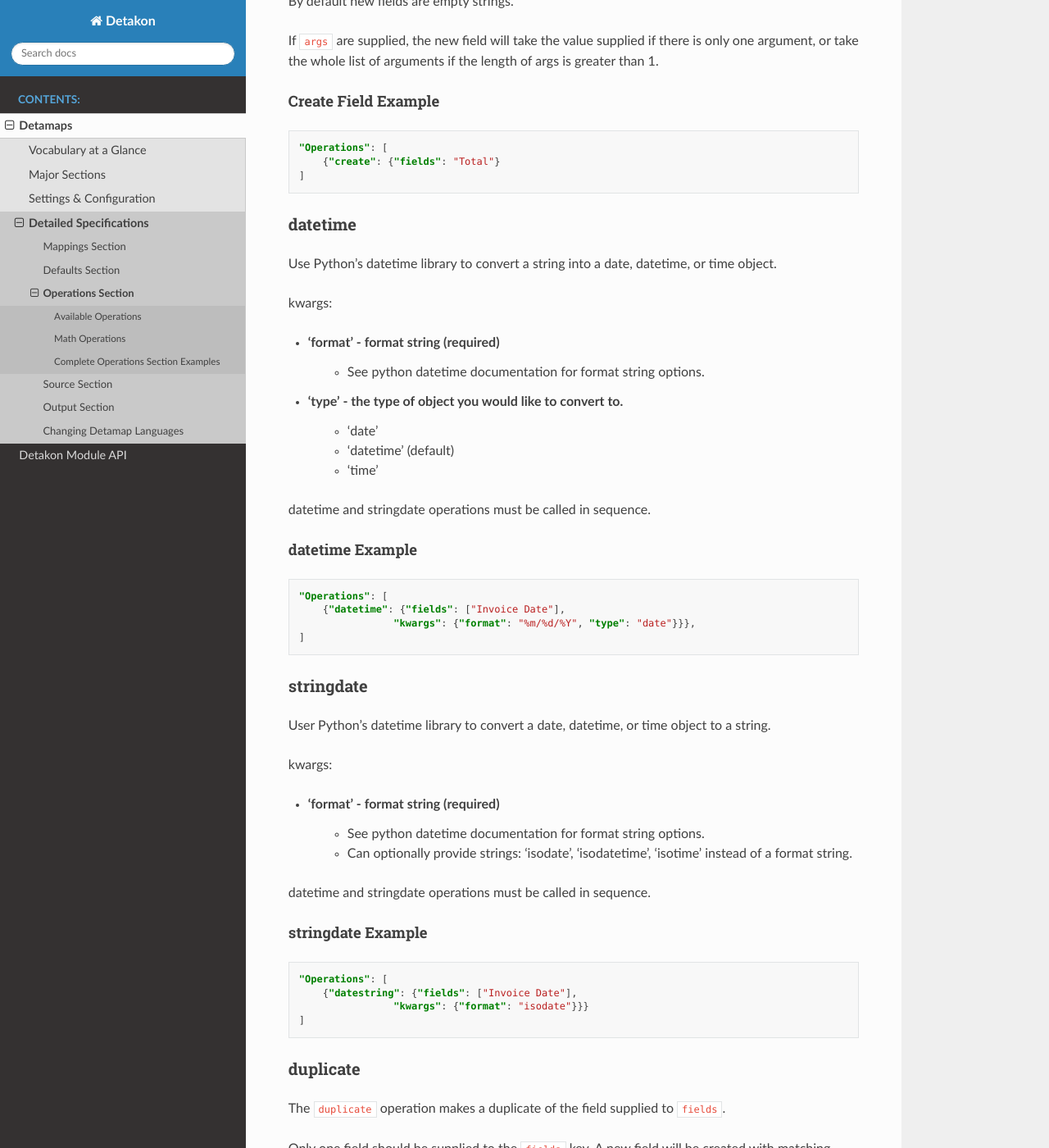
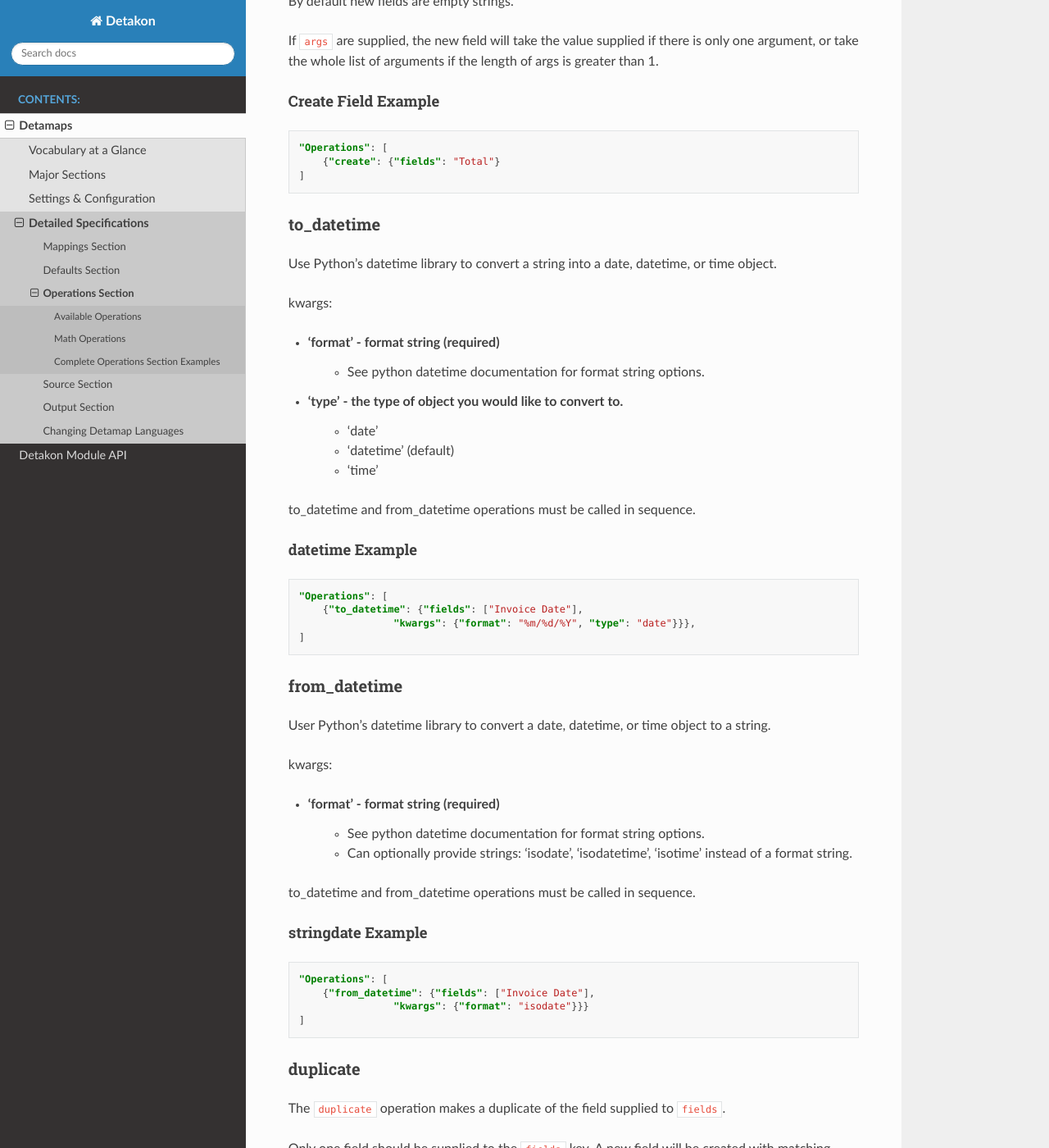
Before and after one commit to cknightfury/detakon, a Sphinx documentation site: the page built from docs/source/operations.rst, in a window 1280 px wide and 1400 px high, scrolled down 1832 px. Shown: the whole window at 82% size. Built offline with Sphinx 7.4.7 and the Read the Docs theme 3.1.0, drawn with Linux system fonts in a browser that asks for light colours.

Commit message:
changed primary to_datetime and from_datetime calls and aliases

```diff
--- a/docs/source/operations.rst
+++ b/docs/source/operations.rst
@@ -96,8 +96,8 @@ Create Field Example
         {"create": {"fields": "Total"}
     ]
 
-datetime
---------
+to_datetime
+-----------
 Use Python's datetime library to convert a string into a date, datetime, or time object.
 
 kwargs:
@@ -109,7 +109,7 @@ kwargs:
     * 'datetime' (default)
     * 'time'
 
-datetime and stringdate operations must be called in sequence.
+to_datetime and from_datetime operations must be called in sequence.
 
 datetime Example
 ^^^^^^^^^^^^^^^^^^^^
@@ -117,12 +117,12 @@ datetime Example
 .. code-block:: json-object
 
     "Operations": [
-        {"datetime": {"fields": ["Invoice Date"],
+        {"to_datetime": {"fields": ["Invoice Date"],
                     "kwargs": {"format": "%m/%d/%Y", "type": "date"}}},
     ]
 
-stringdate
-----------
+from_datetime
+-------------
 
 User Python's datetime library to convert a date, datetime, or time object to a string.
 
@@ -132,7 +132,7 @@ kwargs:
     * See python datetime documentation for format string options.
     * Can optionally provide strings: 'isodate', 'isodatetime', 'isotime' instead of a format string.
 
-datetime and stringdate operations must be called in sequence.
+to_datetime and from_datetime operations must be called in sequence.
 
 stringdate Example
 ^^^^^^^^^^^^^^^^^^^^
@@ -140,7 +140,7 @@ stringdate Example
 .. code-block:: json-object
 
     "Operations": [
-        {"datestring": {"fields": ["Invoice Date"],
+        {"from_datetime": {"fields": ["Invoice Date"],
                     "kwargs": {"format": "isodate"}}}
     ]
 
```
Also changed, not shown: 2 other files.
